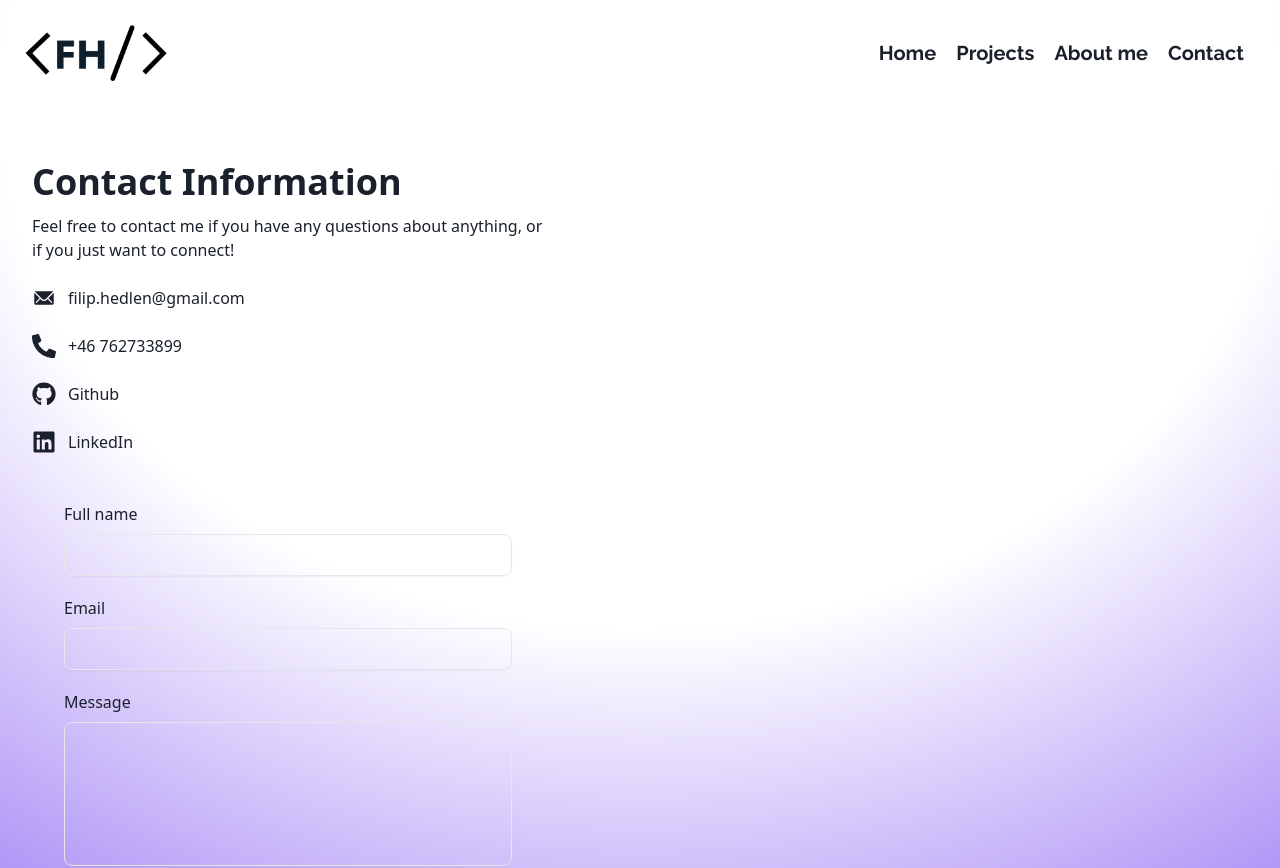
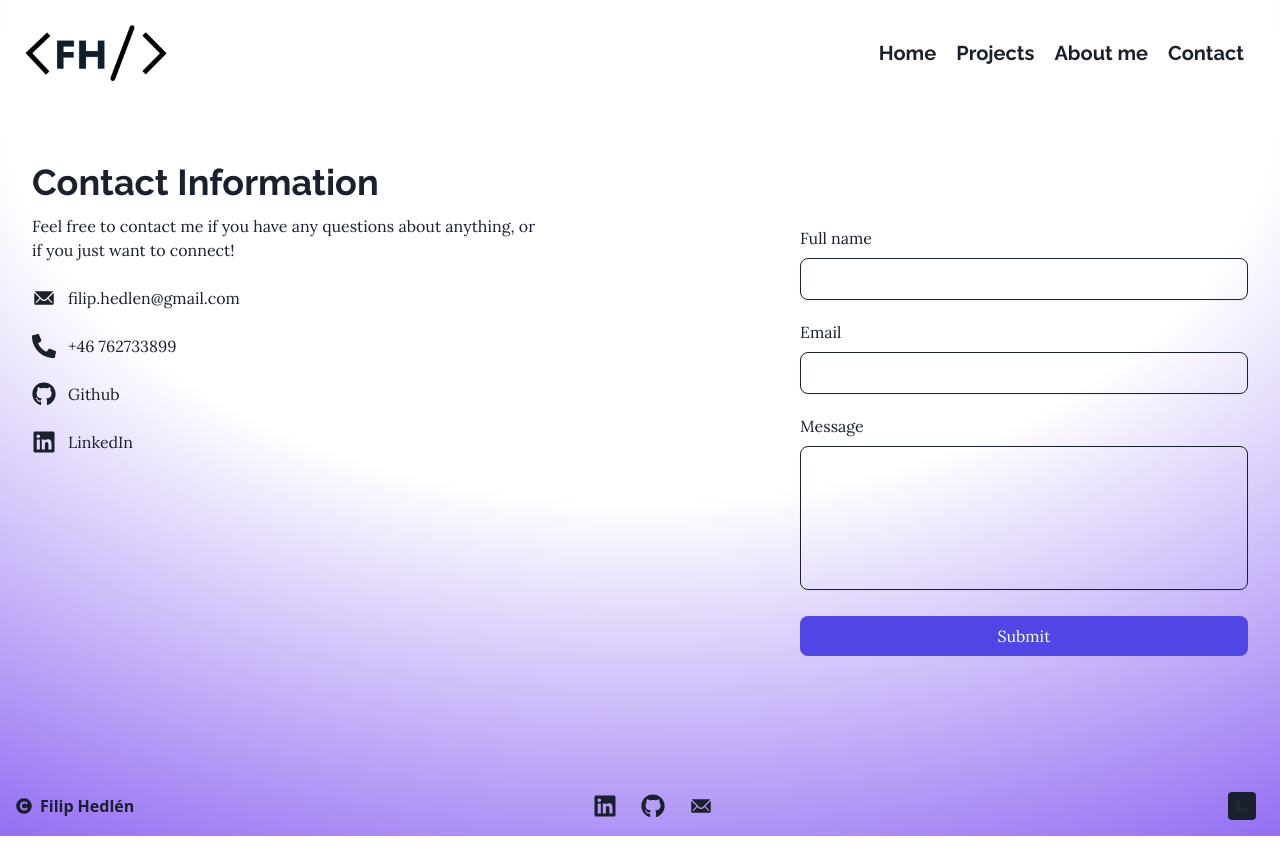
Before and after one commit to FilipHedlen/Portfolio-new, a React (Vite) app in the folder Portfolio-new/: page /contact in a window 1280 px wide. Shown: the top 868 px of the page. After the commit the page ends 836 px from the top, so only its background shows below. Built offline with nearby package versions, Linux system fonts and the light colour scheme.

Commit message:
Some styling done to contact form and section

```diff
--- a/Portfolio-new/src/components/Contact/ContactForm.tsx
+++ b/Portfolio-new/src/components/Contact/ContactForm.tsx
@@ -25,7 +25,7 @@ const ContactForm = () => {
   };
 
   return (
-    <div className="w-full sm:w-[90%] max-w-lg mx-8 my-16">
+    <div className="w-full max-w-lg mx-auto my-16 font-lora">
       {isMailSent ? (
         <div className="bg-transparent mx-auto p-4 mb-4 width flex justify-center w-[50%]">
           <h3 className="text-2xl font-lora text-dark-grey dark:text-light-grey">
@@ -39,9 +39,9 @@ const ContactForm = () => {
               <label className="font-medium">Full name</label>
               <input
                 type="text"
-                name="fullName"
+                name="name"
                 required
-                className="w-full mt-2 px-3 py-2 text-gray-500 bg-transparent outline-none border focus:border-indigo-600 shadow-sm rounded-lg"
+                className="w-full mt-2 px-3 py-2 text-dark-grey dark:text-light-grey bg-transparent outline-none border border-dark-grey dark:border-light-grey focus:border-cyan-dark shadow-sm rounded-lg"
               />
             </div>
             <div>
@@ -50,7 +50,7 @@ const ContactForm = () => {
                 type="email"
                 name="email"
                 required
-                className="w-full mt-2 px-3 py-2 text-gray-500 bg-transparent outline-none border focus:border-indigo-600 shadow-sm rounded-lg"
+                className="w-full mt-2 px-3 py-2 text-dark-grey dark:text-light-grey bg-transparent outline-none border border-dark-grey dark:border-light-grey focus:border-cyan-dark shadow-sm rounded-lg"
               />
             </div>
             <div>
@@ -58,7 +58,7 @@ const ContactForm = () => {
               <textarea
                 name="message"
                 required
-                className="w-full mt-2 h-36 px-3 py-2 resize-none appearance-none bg-transparent outline-none border focus:border-indigo-600 shadow-sm rounded-lg"
+                className="w-full mt-2 h-36 px-3 py-2 text-dark-grey dark:text-light-grey resize-none appearance-none bg-transparent outline-none border border-dark-grey dark:border-light-grey focus:border-cyan-dark shadow-sm rounded-lg"
               />
             </div>
             <button
--- a/Portfolio-new/src/components/Contact/ContactSection.tsx
+++ b/Portfolio-new/src/components/Contact/ContactSection.tsx
@@ -53,34 +53,33 @@ export const ContactSection = () => {
   ]
 
   return (
-    <main className="py-14 animate-spin">
+    <main className="py-14">
       <div className="max-w-screen-xl mx-auto px-4 text-dark-grey dark:text-light-grey md:px-8">
-        <div className="max-w-lg mx-auto gap-12 justify-between lg:flex lg:max-w-none">
+        <div className="max-w-lg mx-auto gap-12 justify-between lg:flex lg:max-w-none lg:space-x-12">
           <div className="max-w-lg space-y-3">
-            <p className="text-dark-grey dark:text-light-grey text-3xl font-semibold sm:text-4xl">
+            <p className="text-dark-grey dark:text-light-grey text-3xl font-semibold sm:text-4xl font-raleway">
               Contact Information
             </p>
-            <p className="mb-20">
+            <p className="mb-6 font-lora">
               Feel free to contact me if you have any questions about anything, or if you just want to connect!
             </p>
             <div>
-              <ul className="mt-6 flex flex-col flex-wrap gap-y-6">
-                {
-                  contactMethods.map((item, idx) => (
-                    <li key={idx} className="flex items-center gap-x-3">
-                      <div>
-                        {item.icon}
-                      </div>
-                      <p>{item.contact}</p>
-                    </li>
-                  ))
-                }
+              <ul className="mt-6 flex flex-col flex-wrap gap-y-6 font-lora">
+                {contactMethods.map((item, idx) => (
+                  <li key={idx} className="flex items-center gap-x-3">
+                    <div>{item.icon}</div>
+                    <p>{item.contact}</p>
+                  </li>
+                ))}
               </ul>
             </div>
+          </div>
+
+          <div className="flex-1 mt-12 lg:mt-0 sm:max-w-lg lg:max-w-md mx-auto">
             <ContactForm />
           </div>
         </div>
-        </div>
+      </div>
     </main>
-  )
-}
+  );
+};
```
